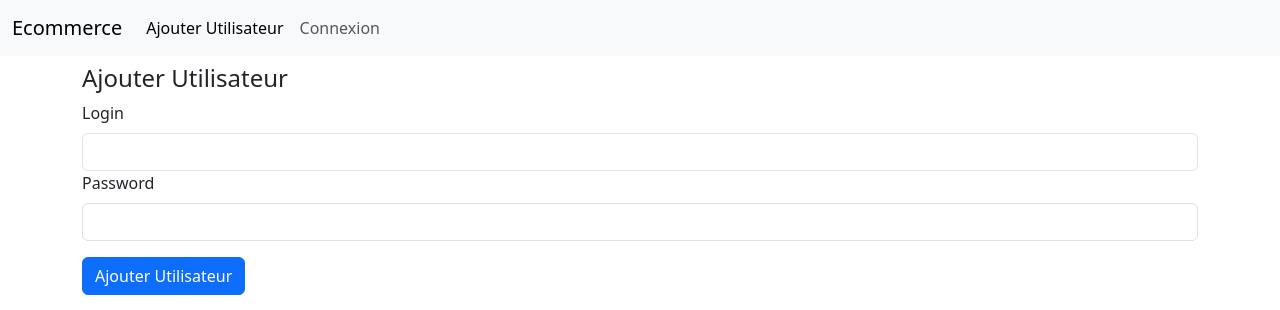
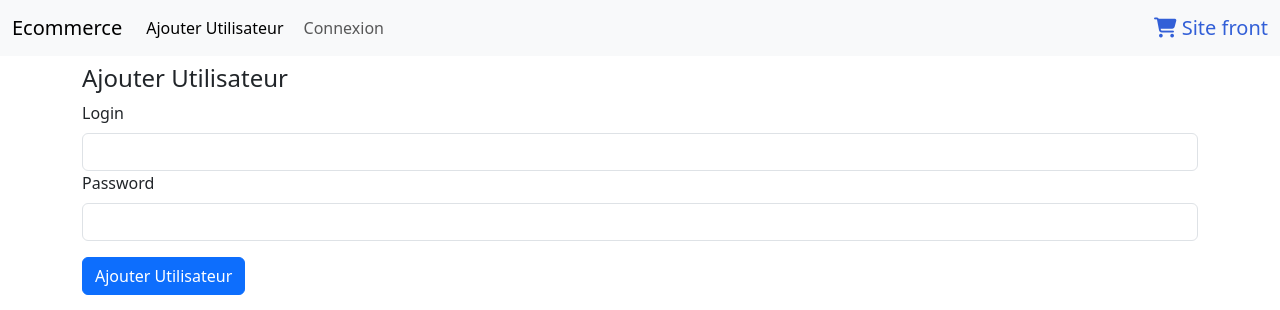
Before and after one commit to karroumi23/EcomPHP, a PHP site: page /index.php in a window 1280 px wide. Shown: the top 310 px of the page. Run offline with PHP 8.4, Linux system fonts and the light colour scheme.

Commit message:
add some effects

```diff
--- a/include/nav.php
+++ b/include/nav.php
@@ -7,6 +7,10 @@
   };
 
 ?>
+    <!-- script font-awsome -->
+    <link rel="stylesheet" href="https://cdnjs.cloudflare.com/ajax/libs/font-awesome/6.7.2/css/all.min.css"
+        integrity="sha512-Evv84Mr4kqVGRNSgIGL/F/aIDqQb7xQ2vcrdIwxfjThSH8CSR7PBEakCr51Ck+w+/U6swU2Im1vVX0SVk9ABhg=="
+        crossorigin="anonymous" referrerpolicy="no-referrer" />
 
 <nav class="navbar navbar-expand-lg bg-body-tertiary">
     <div class="container-fluid">
@@ -15,8 +19,8 @@
             aria-controls="navbarNav" aria-expanded="false" aria-label="Toggle navigation">
             <span class="navbar-toggler-icon"></span>
         </button>
-        <div class="collapse navbar-collapse" id="navbarNav">
-            <ul class="navbar-nav">
+        <div class="collapse navbar-collapse d-flex justify-content-between" id="navbarNav">
+            <ul class="navbar-nav d-flex gap-1">
                 <li class="nav-item">
                     <a class="nav-link active" aria-current="page" href="index.php">Ajouter Utilisateur</a>
                 </li>
@@ -39,19 +43,37 @@
                 <li class="nav-item">
                     <a class="nav-link " aria-current="page" href="deconnexion.php">Deconnexion </a>
                 </li>
+
+
                 <?php
                 }else{
                     ?>
                 <!-- if not ... -->
-                <li class="nav-item">
-                    <a class="nav-link" href="Connexion.php">Connexion</a>
+                <li class="nav-item ">
+                    <a class="nav-link " href="Connexion.php">Connexion</a>
                 </li>
                 <?php
                 }
                 ?>
 
+            </ul>
+               <!--  Link to go to the front -->
+            <div>
 
-            </ul>
+                  <a class="nav-link fs-5 " id="Sitefront" aria-current="page" href="../front/index.php">
+                        <i class="fa-solid fa-cart-shopping"></i>
+                              Site front
+                  </a>
+                  <style>
+                    #Sitefront{
+                        color: #325FD7;
+                    }
+                     #Sitefront:hover{
+                         color:rgb(45, 60, 100) !important;
+                     }
+                  </style>
+
+             </div>
         </div>
     </div>
 </nav>
```
